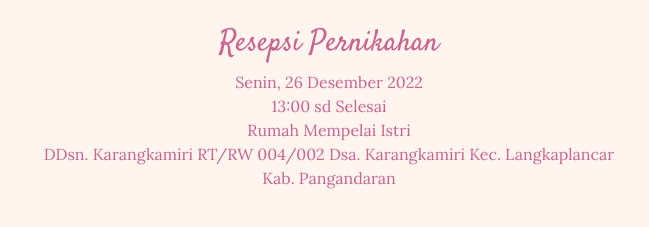
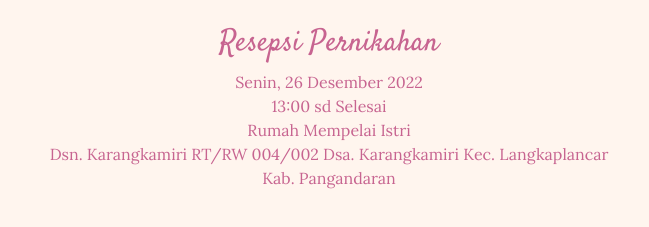
Before and after one commit to jejenadr/umi_perdi, a plain HTML site: page index.html in a window 1280 px wide. Shown: the part 3636-3863 px from the top of the page, 631-1280 px from the left. Drawn offline with nearby package versions, Linux system fonts and the light colour scheme.

Commit message:
Update index.html

```diff
--- a/index.html
+++ b/index.html
@@ -236,7 +236,7 @@
             <br>
             Rumah Mempelai Istri
             <br>
-            DDsn. Karangkamiri RT/RW 004/002 Dsa. Karangkamiri Kec. Langkaplancar Kab. Pangandaran
+            Dsn. Karangkamiri RT/RW 004/002 Dsa. Karangkamiri Kec. Langkaplancar Kab. Pangandaran
             </p>
           </div>
         </div>
```
